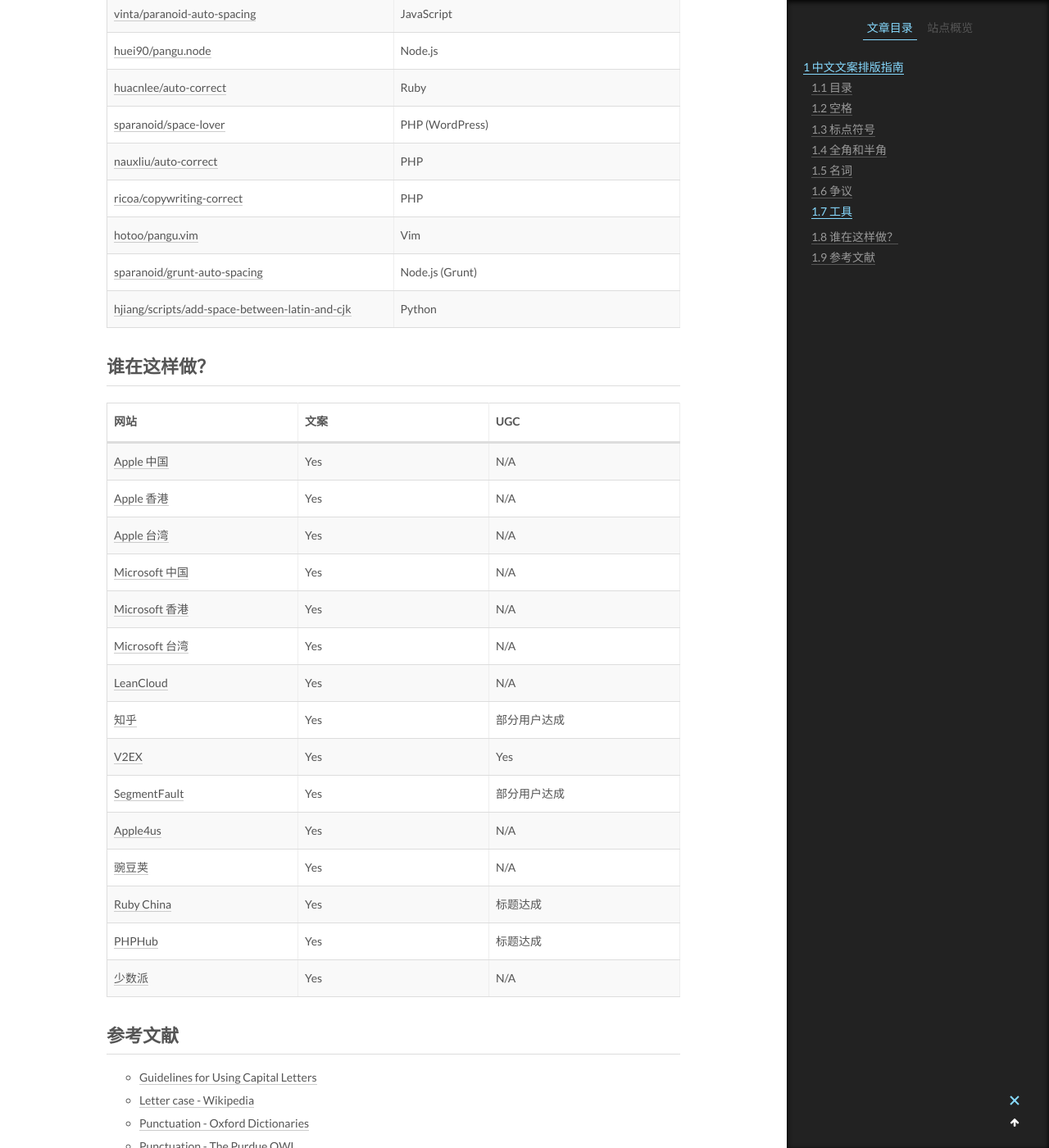
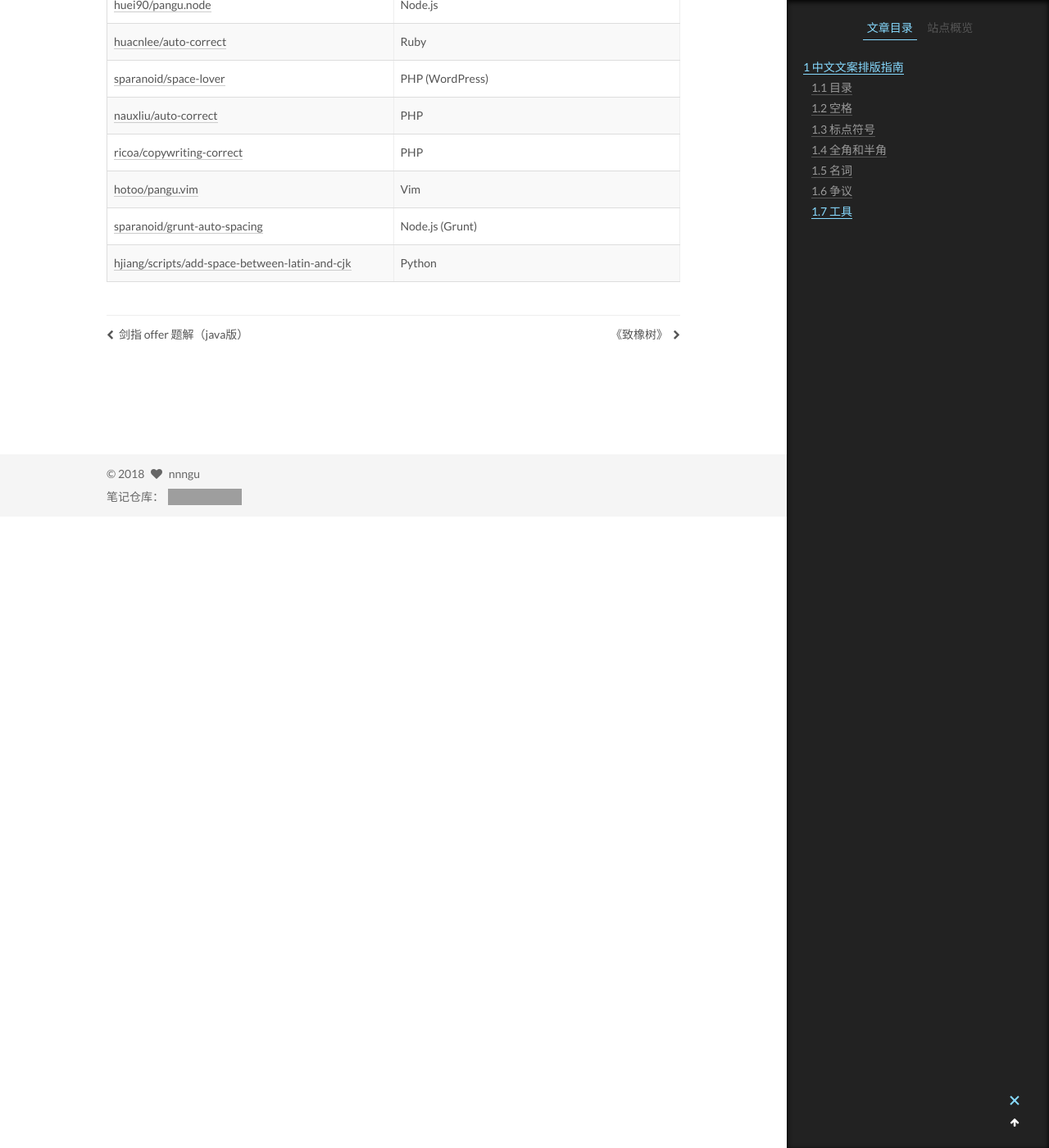
Before and after one commit to nnngu/LearningNotes, a Jekyll site: the page built from _posts/2018-03-24-中文文案排版指南.md, in a window 1280 px wide and 1400 px high, scrolled down 7141 px. Shown: the whole window at 82% size. Built offline with Jekyll 4.4.1, drawn with Linux system fonts in a browser that asks for light colours; some of the changed text lies outside the part shown; grey boxes are pictures that could not be loaded.

Commit message:
修改文件: _posts/2018-03-24-中文文案排版指南.md

```diff
--- a/_posts/2018-03-24-中文文案排版指南.md
+++ b/_posts/2018-03-24-中文文案排版指南.md
@@ -30,8 +30,7 @@ description: 关于中文文案排版的一些规范。
     * [链接之间增加空格](#链接之间增加空格)
     * [简体中文使用直角引号](#简体中文使用直角引号)
 * [工具](#工具)
-* [谁在这样做？](#谁在这样做)
-* [参考文献](#参考文献)
+
 
 <!-- vim-markdown-toc -->
 
@@ -264,35 +263,3 @@ Microsoft 有个 [`-ms-text-autospace`](http://msdn.microsoft.com/en-us/library/
 | [hotoo/pangu.vim](https://github.com/hotoo/pangu.vim)                                                                           | Vim             |
 | [sparanoid/grunt-auto-spacing](https://github.com/sparanoid/grunt-auto-spacing)                                                 | Node.js (Grunt) |
 | [hjiang/scripts/add-space-between-latin-and-cjk](https://github.com/hjiang/scripts/blob/master/add-space-between-latin-and-cjk) | Python          |
-
-## 谁在这样做？
-
-网站 | 文案 | UGC
---- | --- | ---
-[Apple 中国](http://www.apple.com/cn/) | Yes | N/A
-[Apple 香港](http://www.apple.com/hk/) | Yes | N/A
-[Apple 台湾](http://www.apple.com/tw/) | Yes | N/A
-[Microsoft 中国](http://www.microsoft.com/zh-cn/) | Yes | N/A
-[Microsoft 香港](http://www.microsoft.com/zh-hk/) | Yes | N/A
-[Microsoft 台湾](http://www.microsoft.com/zh-tw/) | Yes | N/A
-[LeanCloud](https://leancloud.cn/) | Yes | N/A
-[知乎](https://www.zhihu.com/) | Yes | 部分用户达成
-[V2EX](https://www.v2ex.com/) | Yes | Yes
-[SegmentFault](https://segmentfault.com/) | Yes | 部分用户达成
-[Apple4us](http://apple4us.com/) | Yes | N/A
-[豌豆荚](https://www.wandoujia.com/) | Yes | N/A
-[Ruby China](https://ruby-china.org/) | Yes | 标题达成
-[PHPHub](https://phphub.org/) | Yes | 标题达成
-[少数派](http://sspai.com/) | Yes | N/A
-
-## 参考文献
-
-- [Guidelines for Using Capital Letters](http://grammar.about.com/od/punctuationandmechanics/a/Guidelines-For-Using-Capital-Letters.htm)
-- [Letter case - Wikipedia](http://en.wikipedia.org/wiki/Letter_case)
-- [Punctuation - Oxford Dictionaries](http://www.oxforddictionaries.com/words/punctuation)
-- [Punctuation - The Purdue OWL](https://owl.english.purdue.edu/owl/section/1/6/)
-- [How to Use English Punctuation Corrently - wikiHow](http://www.wikihow.com/Use-English-Punctuation-Correctly)
-- [格式 - openSUSE](https://zh.opensuse.org/index.php?title=Help:%E6%A0%BC%E5%BC%8F)
-- [全角和半角 - 维基百科](http://zh.wikipedia.org/wiki/%E5%85%A8%E5%BD%A2%E5%92%8C%E5%8D%8A%E5%BD%A2)
-- [引号 - 维基百科](http://zh.wikipedia.org/wiki/%E5%BC%95%E8%99%9F)
-- [疑问惊叹号 - 维基百科](http://zh.wikipedia.org/wiki/%E7%96%91%E5%95%8F%E9%A9%9A%E5%98%86%E8%99%9F)
```
